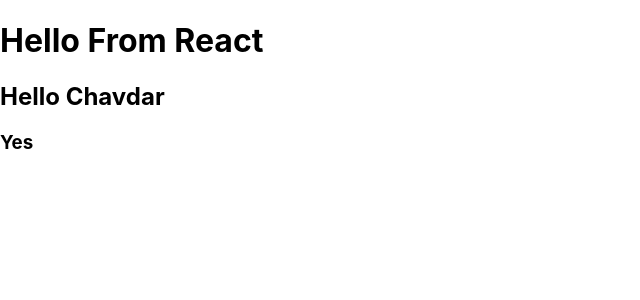
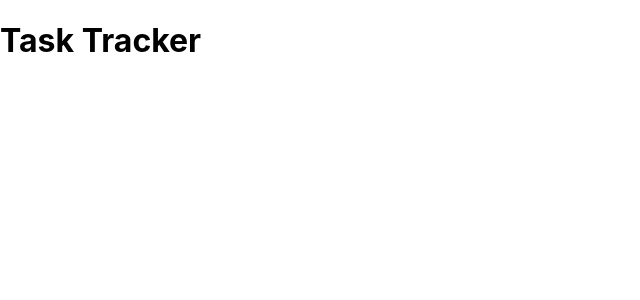
Before and after one commit to chocho77/react-task-tracker, a React (Create React App) app: page / in a window 1280 px wide. Shown: the top 300 px of the page, without its empty margins (0-640 px from the left). Built offline with nearby package versions, Linux system fonts and the light colour scheme.

Commit message:
Committer: Chavdar <user@Users-MacBook.local>  On branch master  Your branch is up-to-date with 'origin/master'.  Changes to be committed: 	modified:   src/App.js 	new file:   src/components/Header.js

```diff
--- a/src/App.js
+++ b/src/App.js
@@ -1,14 +1,11 @@
-//import logo from './logo.svg';
 //import './App.css';
+import Header from './components/Header';
 
 function App() {
-  const name = 'Chavdar';
-  const x = true;
+
   return (
     <div className="App">
-      <h1>Hello From React</h1>
-      <h2>Hello {name}</h2>
-      <h3>{x ? 'Yes' : 'No' }</h3>
+      <Header />
     </div>
   );
 }
--- /dev/null
+++ b/src/components/Header.js
@@ -0,0 +1,9 @@
+const Header = () => {
+    return (
+       <div>
+          <h1>Task Tracker</h1>
+       </div>
+    );
+}
+
+export default Header;
```
